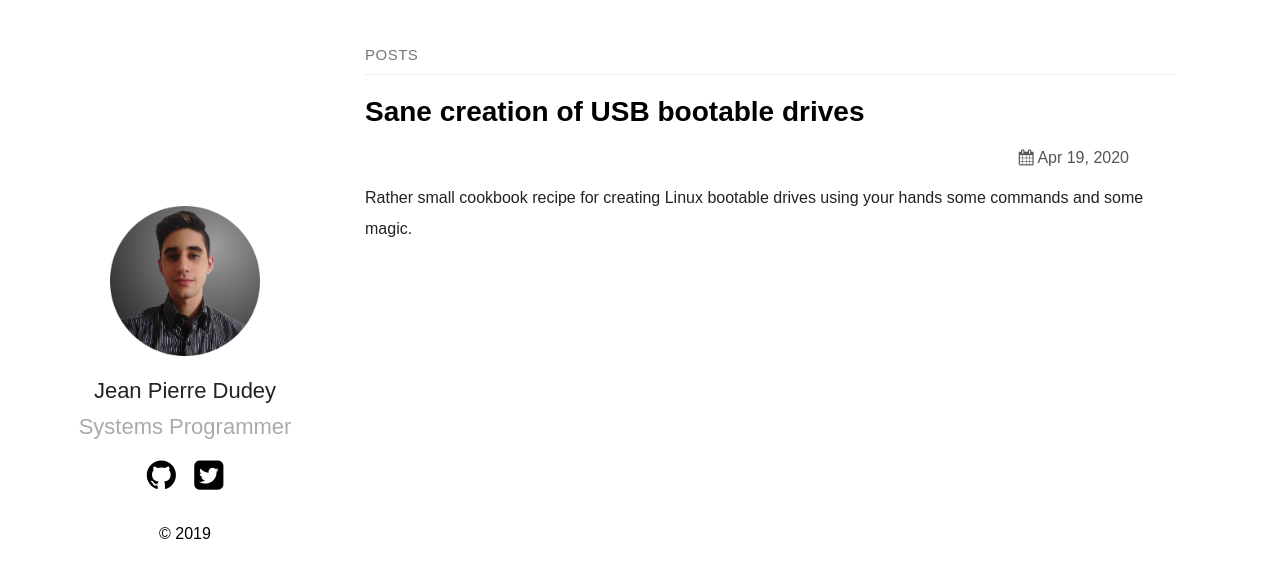
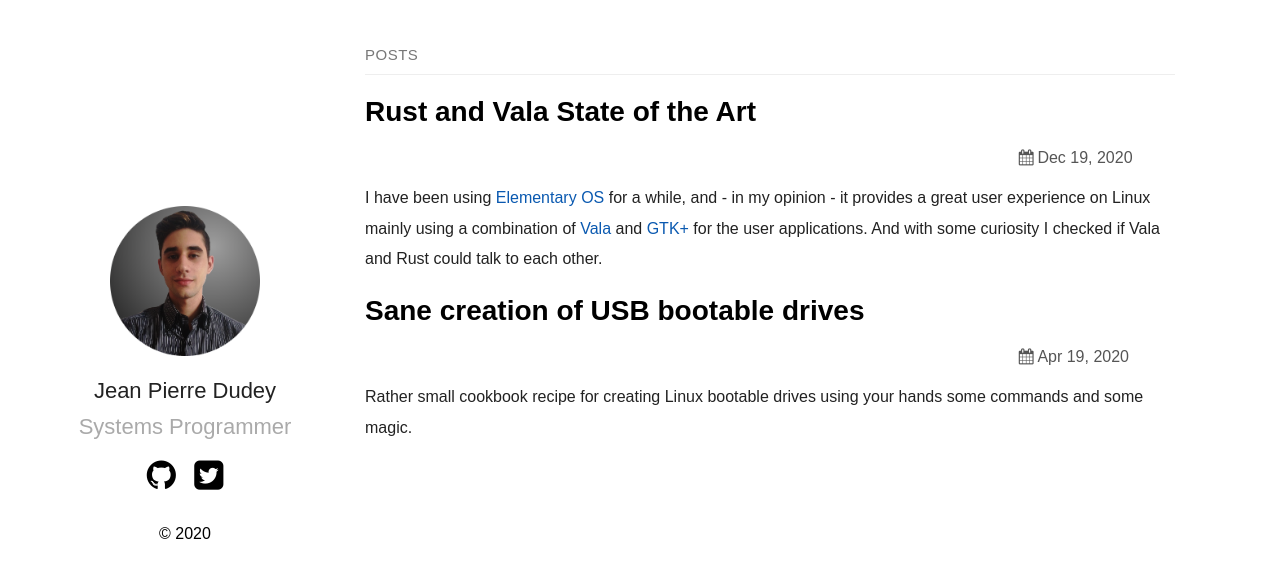
Before and after one commit to jeandudey/jeandudey.github.io, a Jekyll site: the page built from index.md, in a window 1280 px wide. Shown: the top 578 px of the page. Built offline with Jekyll 4.4.1, drawn with Linux system fonts in a browser that asks for light colours; some web fonts are replaced; some of the changed lines change nothing that is shown.

Commit message:
Rust and Vala State of the Art
Signed-off-by: Jean Pierre Dudey <me@jeandudey.tech>

````diff
--- a/_layouts/default.html
+++ b/_layouts/default.html
@@ -23,7 +23,7 @@
 				</a>
 				{%- endif -%}
 			</ul>
-			<p>&copy; 2019</p>
+			<p>&copy; 2020</p>
 		</section>
 		<section class="content">
 			{{ content }}
--- /dev/null
+++ b/_posts/2020-12-19-rust-and-vala-state-of-the-art.md
@@ -0,0 +1,183 @@
+---
+layout: post
+title: "Rust and Vala State of the Art"
+tags: [rust, vala, ffi, gui, elementary]
+published: true
+---
+
+I have been using [Elementary OS] for a while, and - in my opinion -
+it provides a great user experience on Linux mainly using a combination
+of [Vala] and [GTK+] for the user applications. And with some curiosity
+I checked if Vala and Rust could talk to each other.
+
+<p align="center">
+  <img src="/assets/img/elementary-look.png" alt="Elementary OS Screenshot"/>
+  <br/>
+  <i>Screenshot of my Elementary setup, default background</i>
+</p>
+
+
+[Elementary OS]: https://elementary.io/
+[GTK+]: https://gtk.org/
+[Vala]: https://wiki.gnome.org/Projects/Vala
+
+# Vala
+
+Vala is an [OOP] language that has been in use and made by GNOME Developers,
+it uses the GObject type system underneath to support almost all the language
+features, such as classes, interfaces, etc. It compiles down to C and provides
+a compatible C FFI interface for the generated code, so any library made in
+Vala can be used in other languages, like any other library that uses GObject
+(e.g. [GTK+], [Pango], etc).
+
+[OOP]: https://en.wikipedia.org/wiki/Object-oriented_programming
+[Pango]: https://pango.gnome.org/
+
+Generating bindings to other languages should be pretty straightforward, you
+can use the automatically-generated GObject Introspection system, which is an
+XML file with all the information you will need to generate any FFI code for
+your language.
+
+# Gettings the hands dirty
+
+I tried to use the GIR files to generate bindings for the [Granite] library
+made by the Elementary team which is written in Vala and provides nice
+widgets for GTK+ that look awesome on Elementary.
+
+[Granite]: https://github.com/elementary/granite
+
+The [Gtk-rs] team made a tool to automate the process of
+generating Rust FFI code and wrappers for the GObject based libraries that
+already provide `.gir` files.
+
+[Gtk-rs]: https://gtk-rs.org/
+
+The [gir] tool came into my hands and some minutes later I got to test it
+with Granite, and the Gee library on which Granite depends.
+
+[gir]: https://github.com/gtk-rs/gir
+
+The first thing you have to do is to have all your GIR files in a folder
+like the gtk-rs project [gir-files] repository, I forked it ([here](https://github.com/jeandudey/gir-files/tree/granite-rs)),
+added the bare GIR files for Granite and Gee.
+
+[gir-files]: https://github.com/gtk-rs/gir-files
+
+The journey started with Gee which had all sorts of problems on the GIR file
+and the gir tool couldn't process, such as the classes weren't providing a C
+symbol prefix, the return value of void function wasn't specified, so at this
+point I decided to get my hands dirty on the `valac` compiler and fix some of
+the GIR code generation routines.
+
+I provided a little [merge request](https://gitlab.gnome.org/GNOME/vala/-/merge_requests/133)
+which with some help of the maintainer some tests were added to confirm the
+behaviour, and made it to the work in progress tree of the next release.
+
+As an alternative, while the `valac` packages on Ubuntu based distributions
+get updated with those changes, I add some code to the fix.sh script that
+is used by the Gtk-rs team, I added a single command of 160 lines full of
+not my not-so-proud-of XPaths to edit the Gee GIR file and fix the errors,
+the same was done with the Granite file, but this one was relatively small
+in comparision with only 74 lines. Most of these fixes will be removed when
+the new GIR files are released, there are still some things that needs to
+be fixed, such as the "generics" which the valac compiler generates
+in some way that the gtk-rs gir tool doesn't like and doesn't supports.
+But that is on my to-do list to investigate and solve one of these weekends.
+
+At the end the files were working and `gir` started to generate Rust code
+that talked to vala, but still with some problems, such as the missing
+_self_ parameter on the `gee-sys` and `granite-sys` crates that were generated,
+and subsequently on the _wrapper_ crates `gee` and `granite` causing a lot
+of runtime errors. This is still unfixed and will have likely have to be
+fixed on the `valac` GIR code generation unit itself, since it's a lot
+of work to write hundreds of lines more to fix the GIR files.
+
+Fixing the errors on the `valac` compiler also helps to use other libraries
+that are made in Vala.
+
+# Putting it all together
+
+With all these bugs I still managed to create a window and use the
+`Granite.Widgets.Welcome` widget on an application I'm working on
+to use SDR devices.
+
+It was pretty easy to use on Rust after all that work:
+
+```rust
+use granite::prelude::*;
+use granite::widgets::Welcome;
+
+pub struct WelcomeView {
+    welcome: Welcome,
+}
+
+impl WelcomeView {
+    pub fn new() -> WelcomeView {
+        let welcome = Welcome::new("No Devices Open", "Open a device to start.");
+        // Can't be done as append doesn't have the self parameter :-(
+        //welcome.append(None, "Open", "Open a connected device.");
+
+        WelcomeView { welcome }
+    }
+
+    pub fn widget(&self) -> &Widget {
+        self.welcome.as_ref()
+    }
+}
+```
+
+And adding it to a window:
+
+```rust
+use gio::prelude::*;
+use gtk::prelude::*;
+
+use gtk::{Application, ApplicationWindow};
+
+mod views;
+mod config;
+mod widgets;
+
+use views::WelcomeView;
+use widgets::HeaderBar;
+
+fn main() {
+    let application = Application::new(Some(config::APP_ID), gio::ApplicationFlags::empty())
+        .expect("failed to initialize radio-rs GUI");
+
+    application.set_resource_base_path(Some("/tech/jeandudey/radio-rs"));
+
+    let res = gio::Resource::load(config::PKGDATADIR.to_owned() + "/radio-rs-resources.gresource")
+        .expect("couldn't load gresource file");
+    gio::resources_register(&res);
+
+    application.connect_activate(|app| {
+        let header_bar = HeaderBar::new();
+        header_bar.set_title("Radio-rs");
+
+        let window = ApplicationWindow::new(app);
+        window.set_titlebar(&header_bar);
+        window.set_default_size(640, 400);
+
+        // Show the welcome view
+        let welcome_view = WelcomeView::new(&window);
+        window.add(welcome_view.widget());
+        window.show_all();
+    });
+
+    application.run(&[]);
+}
+```
+
+With this beautiful result, that does nothing for now, but with some love
+aranite and other libraries could work with Rust in a future:
+
+<p align="center">
+  <img src="/assets/img/radio-rs.png" alt="Elementary OS Screenshot"/>
+</p>
+
+# Where's the code?
+
+- The fork of [gir-files](https://github.com/jeandudey/gir-files/tree/granite-rs) with the fixes.
+- [Granite-rs](https://github.com/jeandudey/granite-rs/) repository with some code generated
+used for the application I'm doing.
````
Also changed, not shown: Gemfile.lock, assets/img/elementary-look.png (added), assets/img/radio-rs.png (added).
